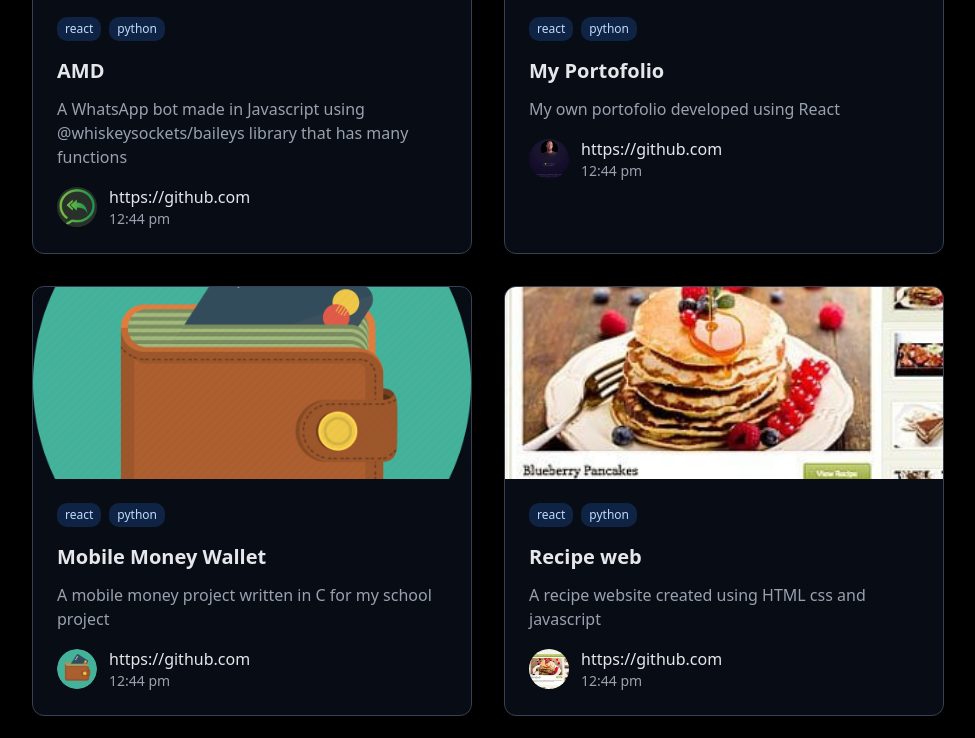
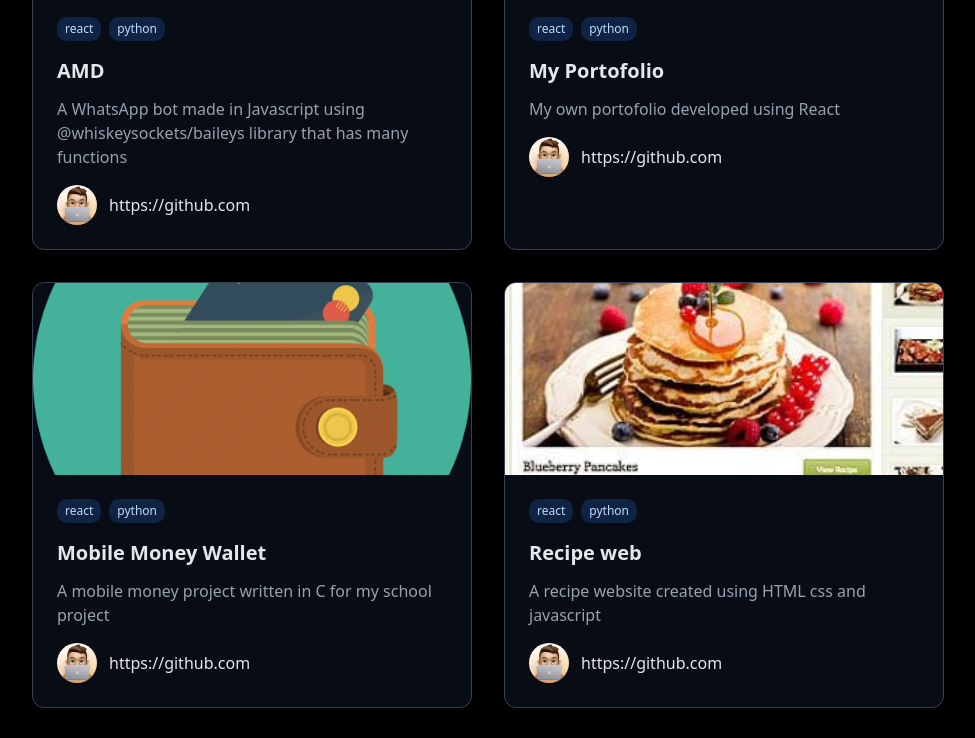
Before and after one commit to aspects19/portfolio, a React (Vite) app: page / in a window 1280 px wide. Shown: the part 1140-1878 px from the top of the page, without its empty margins (158-1133 px from the left). Built offline with nearby package versions, Linux system fonts and the light colour scheme.

Commit message:
Minor Works styling

```diff
--- a/src/components/Works.tsx
+++ b/src/components/Works.tsx
@@ -15,20 +15,16 @@ const Project = ({ title, tags, description, link, image}) => {
          ))}
         </div>
         <h2 className="text-xl font-bold mb-3 hover:text-blue-400 transition-colors">
-            <a href={title} target="_blank">{title}</a>
+            <a href={link} target="_blank">{title}</a>
         </h2>
         <p className="text-gray-400 mb-4">{description}</p>
-        <div className="flex items-center">
-            <img src={image}
-                 alt={title}
-                 className="w-10 h-10 rounded-full mr-3"/>
-            <div>
-                <div className="font-medium">{link}</div>
-                <div className="text-sm text-gray-400">
-                    12:44 pm
-                </div>
-            </div>
-        </div>
+        <a href={link} target='_blank' className="flex items-center">
+            <img src={"/assets/avatar.jpg"}
+              alt={title}
+              className="w-10 h-10 rounded-full mr-3"
+            />
+            <span className="font-medium  hover:text-blue-400 transition-colors">{link}</span>
+        </a>
     </div>
 </div>
   );
```
Also changed, not shown: public/assets/avatar.jpg (added), public/assets/avatar2.jpg (deleted).
